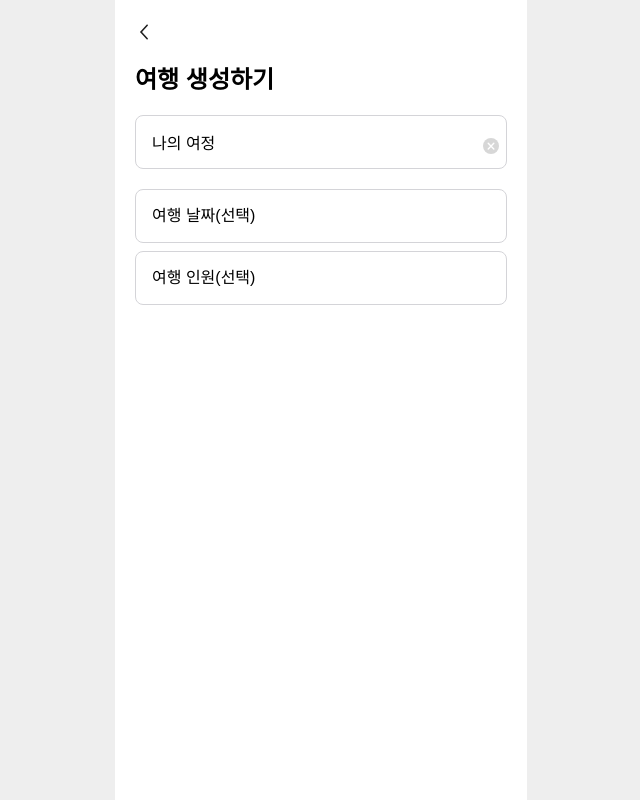
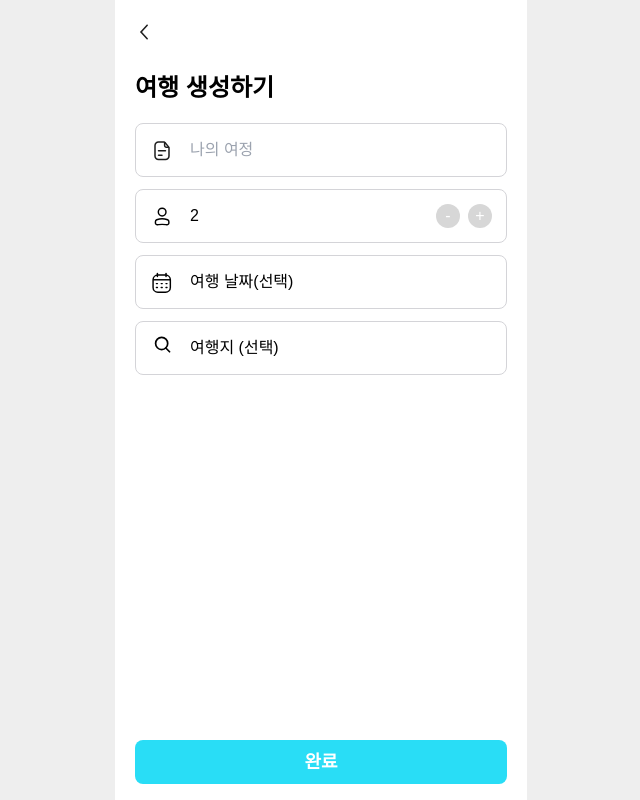
Before and after one commit to WePlanPlans/WPP_FE, a React (Vite) app: page /create in a window 1280 px wide. Shown: the whole page, without its empty margins (319-959 px from the left). Built offline with nearby package versions, Linux system fonts and the light colour scheme; no server answers.

Commit message:
Feat: 인풋 필드 적용

```diff
--- a/src/components/common/icons/Icons.tsx
+++ b/src/components/common/icons/Icons.tsx
@@ -925,3 +925,44 @@ export const SuccessIcon = () => {
     </svg>
   );
 };
+
+export const DocumentIcon: React.FC<IconProps> = ({
+  size = 24,
+  fill = '#1E1E1E',
+  cursor = 'pointer',
+}) => {
+  return (
+    <svg
+      width={size}
+      height="25"
+      viewBox="0 0 24 25"
+      fill={fill}
+      cursor={cursor}
+      xmlns="http://www.w3.org/2000/svg">
+      <path
+        fill-rule="evenodd"
+        clip-rule="evenodd"
+        d="M8.5 4.87341C6.98122 4.87341 5.75 6.10463 5.75 7.62341V18.1234C5.75 19.6422 6.98122 20.8734 8.5 20.8734H15.5C17.0188 20.8734 18.25 19.6422 18.25 18.1234V10.007C18.25 9.77306 18.168 9.54653 18.0182 9.36682L14.5736 5.23323C14.3836 5.00524 14.1021 4.87341 13.8053 4.87341H8.5ZM4.25 7.62341C4.25 5.2762 6.15279 3.37341 8.5 3.37341H13.8053C14.5473 3.37341 15.2509 3.70297 15.7259 4.27295L19.1706 8.40654C19.545 8.85583 19.75 9.42216 19.75 10.007V18.1234C19.75 20.4706 17.8472 22.3734 15.5 22.3734H8.5C6.15279 22.3734 4.25 20.4706 4.25 18.1234V7.62341Z"
+        fill="#1E1E1E"
+      />
+      <path
+        fill-rule="evenodd"
+        clip-rule="evenodd"
+        d="M14.625 3.81091C15.0392 3.81091 15.375 4.1467 15.375 4.56091V7.62341C15.375 8.1757 15.8227 8.62341 16.375 8.62341H18.5625C18.9767 8.62341 19.3125 8.9592 19.3125 9.37341C19.3125 9.78763 18.9767 10.1234 18.5625 10.1234H16.375C14.9943 10.1234 13.875 9.00412 13.875 7.62341V4.56091C13.875 4.1467 14.2108 3.81091 14.625 3.81091Z"
+        fill="#1E1E1E"
+      />
+      <path
+        fill-rule="evenodd"
+        clip-rule="evenodd"
+        d="M7.75 12.8734C7.75 12.4592 8.08579 12.1234 8.5 12.1234H15.5C15.9142 12.1234 16.25 12.4592 16.25 12.8734C16.25 13.2876 15.9142 13.6234 15.5 13.6234H8.5C8.08579 13.6234 7.75 13.2876 7.75 12.8734Z"
+        fill="#1E1E1E"
+      />
+      <path
+        fill-rule="evenodd"
+        clip-rule="evenodd"
+        d="M7.75 17.2484C7.75 16.8342 8.08579 16.4984 8.5 16.4984H12C12.4142 16.4984 12.75 16.8342 12.75 17.2484C12.75 17.6626 12.4142 17.9984 12 17.9984H8.5C8.08579 17.9984 7.75 17.6626 7.75 17.2484Z"
+        fill="#1E1E1E"
+      />
+    </svg>
+  );
+};
--- /dev/null
+++ b/src/components/createTrip/InputField.tsx
@@ -0,0 +1,84 @@
+import React from 'react';
+import { CloseIcon } from '@components/common/icons/Icons';
+
+interface InputFieldProps {
+  icon: React.ElementType;
+  placeholder: string;
+  value?: string | number;
+  onChange?: (e: React.ChangeEvent<HTMLInputElement> | number) => void;
+  onClear?: () => void;
+  type?: string;
+  onClick?: () => void;
+  minValue?: number;
+  maxValue?: number;
+}
+
+export const InputField: React.FC<InputFieldProps> = ({
+  icon: IconComponent,
+  placeholder,
+  value,
+  onChange,
+  onClear,
+  type = 'text',
+  onClick,
+  minValue = -Infinity,
+  maxValue = Infinity,
+  ...props
+}) => {
+  const handleDecrease = () => {
+    if (typeof value === 'number' && onChange) {
+      onChange(Math.max(value - 1, minValue));
+    }
+  };
+
+  const handleIncrease = () => {
+    if (typeof value === 'number' && onChange) {
+      onChange(Math.min(value + 1, maxValue));
+    }
+  };
+
+  return (
+    <div
+      className={`mb-3 flex h-[54px] w-full items-center rounded-lg border border-solid border-zinc-300 px-[14px] py-3 ${
+        onClick ? 'cursor-pointer' : ''
+      }`}
+      onClick={onClick}>
+      <div className="mr-2 flex size-[24px] content-center justify-center">
+        <IconComponent />
+      </div>
+      {onClick ? (
+        <div className="flex-1 rounded-lg p-2 focus:outline-none">
+          {placeholder}
+        </div>
+      ) : (
+        <input
+          type={type}
+          className="flex-1 rounded-lg p-2 focus:outline-none"
+          placeholder={placeholder}
+          value={value}
+          onChange={(e) => onChange && onChange(e.target.value)}
+          {...props}
+        />
+      )}
+      {!onClick && type === 'number' && (
+        <div className="ml-auto flex">
+          <button
+            onClick={handleDecrease}
+            className="flex size-[24px] items-center justify-center rounded-full bg-gray3 text-white">
+            -
+          </button>
+          <button
+            onClick={handleIncrease}
+            className="ml-2 flex size-[24px] items-center justify-center rounded-full bg-gray3 text-white">
+            +
+          </button>
+        </div>
+      )}
+      {!onClick && type !== 'number' && value && (
+        <div className="cursor-pointer rounded-full bg-gray3" onClick={onClear}>
+          <CloseIcon />
+        </div>
+      )}
+    </div>
+  );
+};
--- a/src/components/search/SearchInput.tsx
+++ b/src/components/search/SearchInput.tsx
@@ -65,7 +65,7 @@ const SearchInput = () => {
         />
         {inputValue && (
           <div
-            className="absolute right-2 top-1/2 -translate-y-1/2 transform cursor-pointer"
+            className="absolute right-2 top-1/2 -translate-y-1/2 transform cursor-pointer rounded-full bg-gray3"
             onClick={clearInput}>
             <CloseIcon />
           </div>
--- a/src/index.css
+++ b/src/index.css
@@ -129,3 +129,11 @@ code {
 .no-scrollbar::-webkit-scrollbar {
   display: none;
 }
+
+@layer base {
+  input[type='number']::-webkit-inner-spin-button,
+  input[type='number']::-webkit-outer-spin-button {
+    -webkit-appearance: none;
+    margin: 0;
+  }
+}
--- a/src/pages/create/createTrip.page.tsx
+++ b/src/pages/create/createTrip.page.tsx
@@ -1,18 +1,26 @@
 import BackHeader from '@components/common/header/BackHeader';
 import { useState } from 'react';
 import { SelectDate } from '../../components/createTrip/SelectDate';
-import { CloseIcon } from '@components/common/icons/Icons';
+import {
+  CalendarIcon,
+  DocumentIcon,
+  SearchIcon,
+  UserIcon,
+} from '@components/common/icons/Icons';
+import { ButtonPrimary } from '@components/common/button/Button';
+import { InputField } from '@components/createTrip/InputField';
 
 export const CreateTrip = () => {
-  const [inputValue, setInputValue] = useState('나의 여정');
+  const [title, setTitle] = useState('');
+  const [numOfMembers, setNumOfMembers] = useState(2);
   const [showSelectDate, setShowSelectDate] = useState(false);
 
   const clearInput = () => {
-    setInputValue('');
+    setTitle('');
   };
 
   const handleChange = (e: React.ChangeEvent<HTMLInputElement>) => {
-    setInputValue(e.target.value);
+    setTitle(e.target.value);
   };
 
   const handleDateButtonClick = () => {
@@ -27,38 +35,48 @@ export const CreateTrip = () => {
     return <SelectDate onClose={handleCloseSelectDate} />;
   }
   return (
-    <div>
+    <div className="flex h-[95vh] flex-col">
       <BackHeader />
       <div className="title1 mt-2 pb-5">여행 생성하기</div>
-      <div className="relative mb-3 flex items-center">
-        <input
-          type="text"
-          className="mb-2 h-[54px] w-full rounded-lg border border-zinc-300 p-4 text-black placeholder-gray4 focus:outline-none"
-          placeholder="나의 여정 이름을 입력하세요"
-          value={inputValue}
-          onChange={handleChange}
-          autoFocus
-        />
-        {inputValue && (
-          <div
-            className="absolute right-2 top-1/2 z-10 -translate-y-1/2 transform cursor-pointer rounded-full bg-gray3"
-            onClick={clearInput}>
-            <CloseIcon />
-          </div>
-        )}
-      </div>
-      <input
-        type="button"
-        className="mb-2 h-[54px] w-full cursor-pointer rounded-lg border border-zinc-300 p-4  text-left text-black placeholder-gray4"
-        value="여행 날짜(선택)"
+
+      <InputField
+        icon={DocumentIcon}
+        placeholder="나의 여정"
+        value={title}
+        onChange={handleChange}
+        onClear={clearInput}
+      />
+
+      <InputField
+        icon={UserIcon}
+        type="number"
+        placeholder="인원"
+        value={numOfMembers}
+        onChange={(newValue) => setNumOfMembers(newValue)}
+        minValue={2}
+        maxValue={100}
+      />
+
+      <InputField
+        icon={CalendarIcon}
+        placeholder="여행 날짜(선택)"
         onClick={handleDateButtonClick}
       />
-      <input
-        type="button"
-        className="mb-2 h-[54px] w-full cursor-pointer rounded-lg border border-zinc-300 p-4  text-left text-black placeholder-gray4"
-        value="여행 인원(선택)"
-        onClick={() => {}}
-      />
+
+      <div
+        className="mb-3 flex h-[54px] w-full cursor-pointer items-center rounded-lg border border-solid border-zinc-300 px-[14px] py-3"
+        onClick={() => {}}>
+        <div className="mr-2 flex size-[24px] content-center justify-center">
+          <SearchIcon size={17} />
+        </div>
+        <div className="flex-1 rounded-lg p-2 focus:outline-none">
+          여행지 (선택)
+        </div>
+      </div>
+
+      <div className="mt-auto">
+        <ButtonPrimary onClick={() => {}}>완료</ButtonPrimary>
+      </div>
     </div>
   );
 };
```
